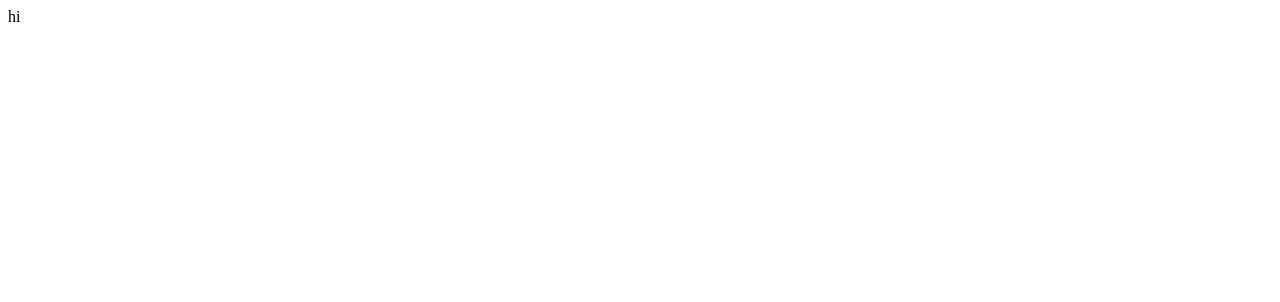
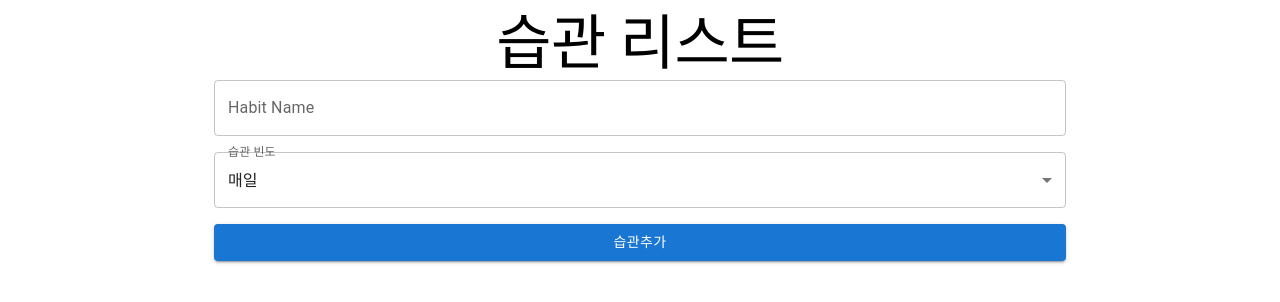
Before and after one commit to kimyoda/Typescript_redux_toolkit_project, a React (Vite) app in the folder redux_toolkit_project/: page / in a window 1280 px wide. Shown: the top 302 px of the page. Built offline with nearby package versions, Linux system fonts and the light colour scheme.

Commit message:
[feat] App ui add

```diff
--- a/redux_toolkit_project/src/App.tsx
+++ b/redux_toolkit_project/src/App.tsx
@@ -1,11 +1,18 @@
 import { Provider } from "react-redux";
 import "./App.css";
 import store from "./store/store";
+import { Container, Typography } from "@mui/material";
+import AddHabitForm from "./components/add_habit_form";
 
 function App() {
   return (
     <Provider store={store}>
-      <div>hi</div>
+      <Container maxWidth="md">
+        <Typography component="h1" variant="h2" align="center">
+          습관 리스트
+        </Typography>
+        <AddHabitForm />
+      </Container>
     </Provider>
   );
 }
--- /dev/null
+++ b/redux_toolkit_project/src/components/add_habit_form.tsx
@@ -0,0 +1,50 @@
+import {
+  Box,
+  Button,
+  FormControl,
+  InputLabel,
+  MenuItem,
+  Select,
+  TextField,
+} from "@mui/material";
+import { useState } from "react";
+
+const AddHabitForm: React.FC = () => {
+  const [name, setName] = useState<string>("");
+  const [frequency, setFrequency] = useState<"daily" | "weekly">("daily");
+
+  return (
+    <div>
+      <Box
+        sx={{
+          display: "flex",
+          flexDirection: "column",
+          gap: 2,
+        }}
+      >
+        <TextField
+          label="Habit Name"
+          value={name}
+          onChange={(e) => setName(e.target.value)}
+          placeholder="습관을 입력해주세요!"
+          fullWidth
+        />
+        <FormControl fullWidth>
+          <InputLabel>습관 빈도</InputLabel>
+          <Select
+            value={frequency}
+            onChange={(e) => setFrequency(e.target.value as "daily" | "weekly")}
+          >
+            <MenuItem value="daily">매일</MenuItem>
+            <MenuItem value="weekly">일주일</MenuItem>
+          </Select>
+        </FormControl>
+        <Button type="submit" variant="contained" color="primary">
+          습관추가
+        </Button>
+      </Box>
+    </div>
+  );
+};
+
+export default AddHabitForm;
```
